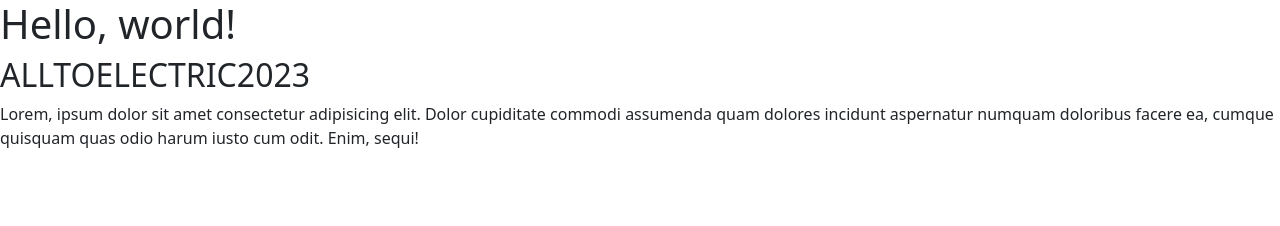
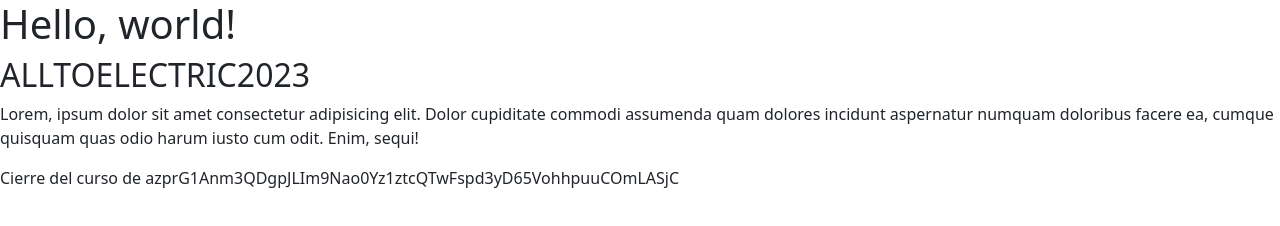
Before and after one commit to alltoelectric2023/alltoelectric2023.github.io, a plain HTML site: page index.html in a window 1280 px wide. Drawn offline with nearby package versions, Linux system fonts and the light colour scheme.

Commit message:
add CCierre del curso de azprG1Anm3QDgpJLIm9Nao0Yz1ztcQTwFspd3yD65VohhpuuCOmLASjC

```diff
--- a/index.html
+++ b/index.html
@@ -14,7 +14,7 @@
     <h1>Hello, world!</h1>
     <h2>ALLTOELECTRIC2023</h2>
     <p>Lorem, ipsum dolor sit amet consectetur adipisicing elit. Dolor cupiditate commodi assumenda quam dolores incidunt aspernatur numquam doloribus facere ea, cumque quisquam quas odio harum iusto cum odit. Enim, sequi!</p>
-
+    <p>Cierre del curso de azprG1Anm3QDgpJLIm9Nao0Yz1ztcQTwFspd3yD65VohhpuuCOmLASjC</p>
       <!-- Optional JavaScript; choose one of the two! -->
 
     <!-- Option 1: Bootstrap Bundle with Popper -->
```
